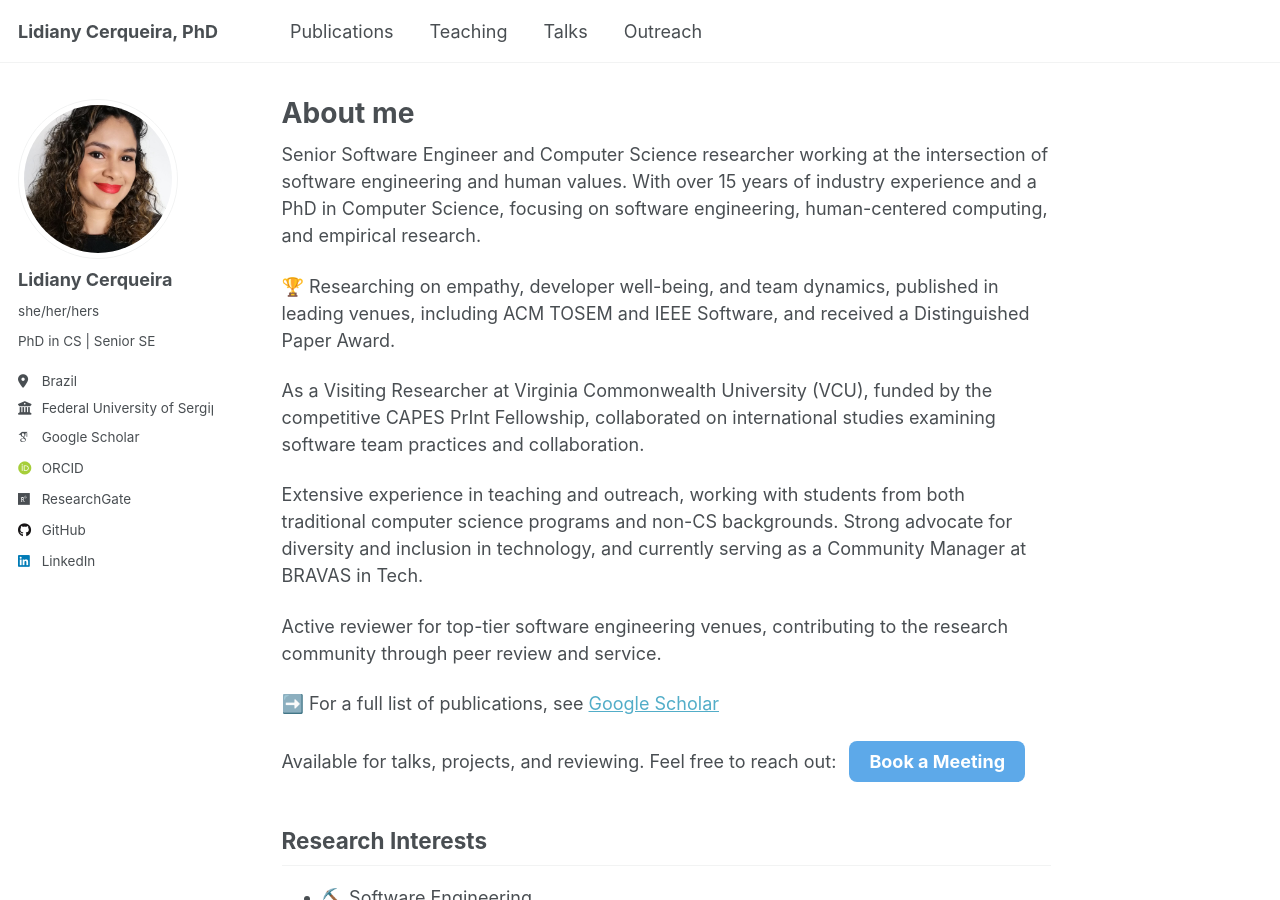
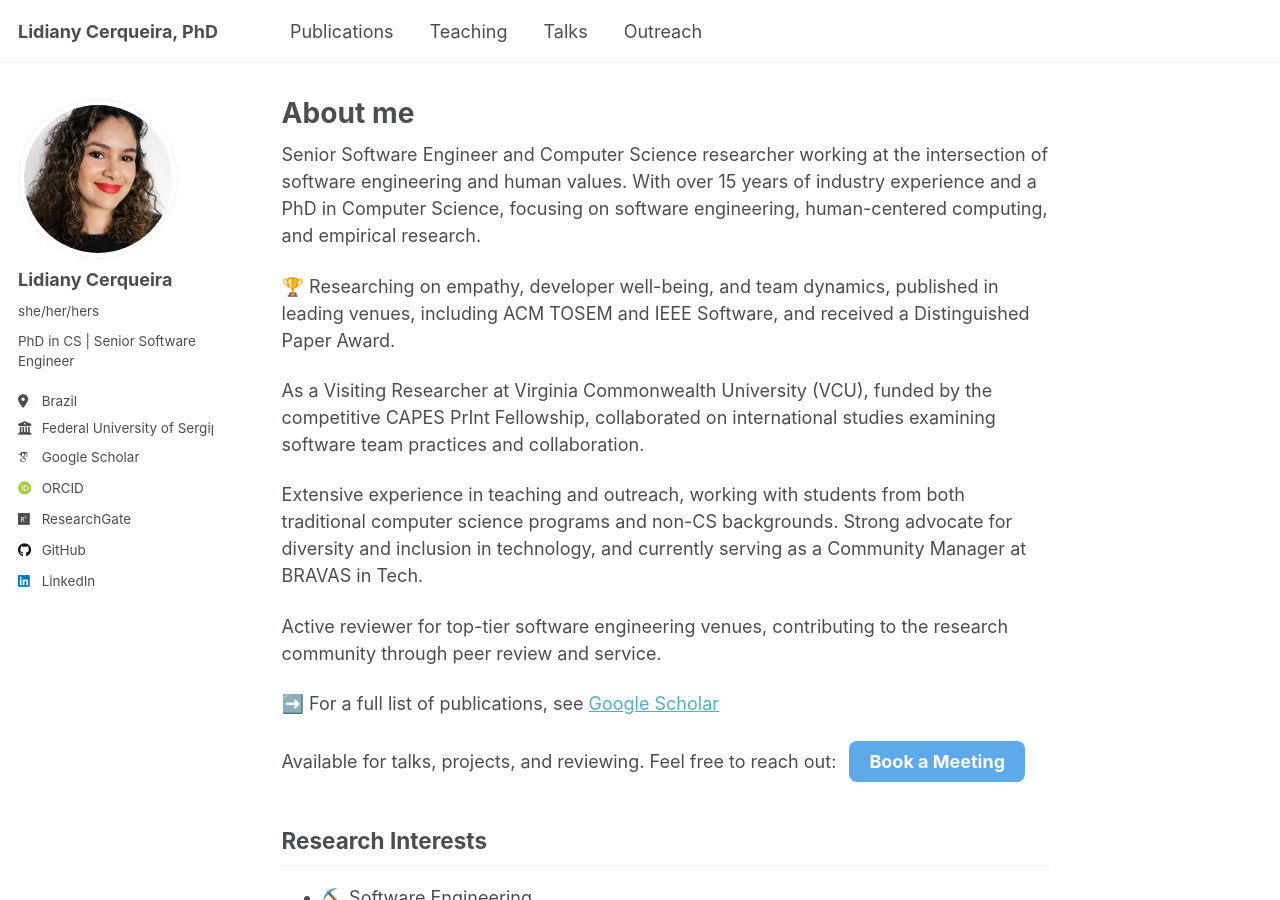
Before and after one commit to lidianycs/lidianycs.github.io, a Jekyll site: the page built from _pages/about.md, in a window 1280 px wide and 900 px high. Built offline with Jekyll 4.4.1, drawn with Linux system fonts in a browser that asks for light colours; some web fonts are replaced.

Commit message:
Update _config.yml

```diff
--- a/_config.yml
+++ b/_config.yml
@@ -24,7 +24,7 @@ author:
   avatar           : "profile.jpg"
   name             : "Lidiany Cerqueira"
   pronouns         : "she/her/hers"
-  bio              : "PhD in CS | Senior SE"
+  bio              : "PhD in CS | Senior Software Engineer"
   location         : "Brazil"
   employer         : "Federal University of Sergipe"
   uri              : # URL
```
